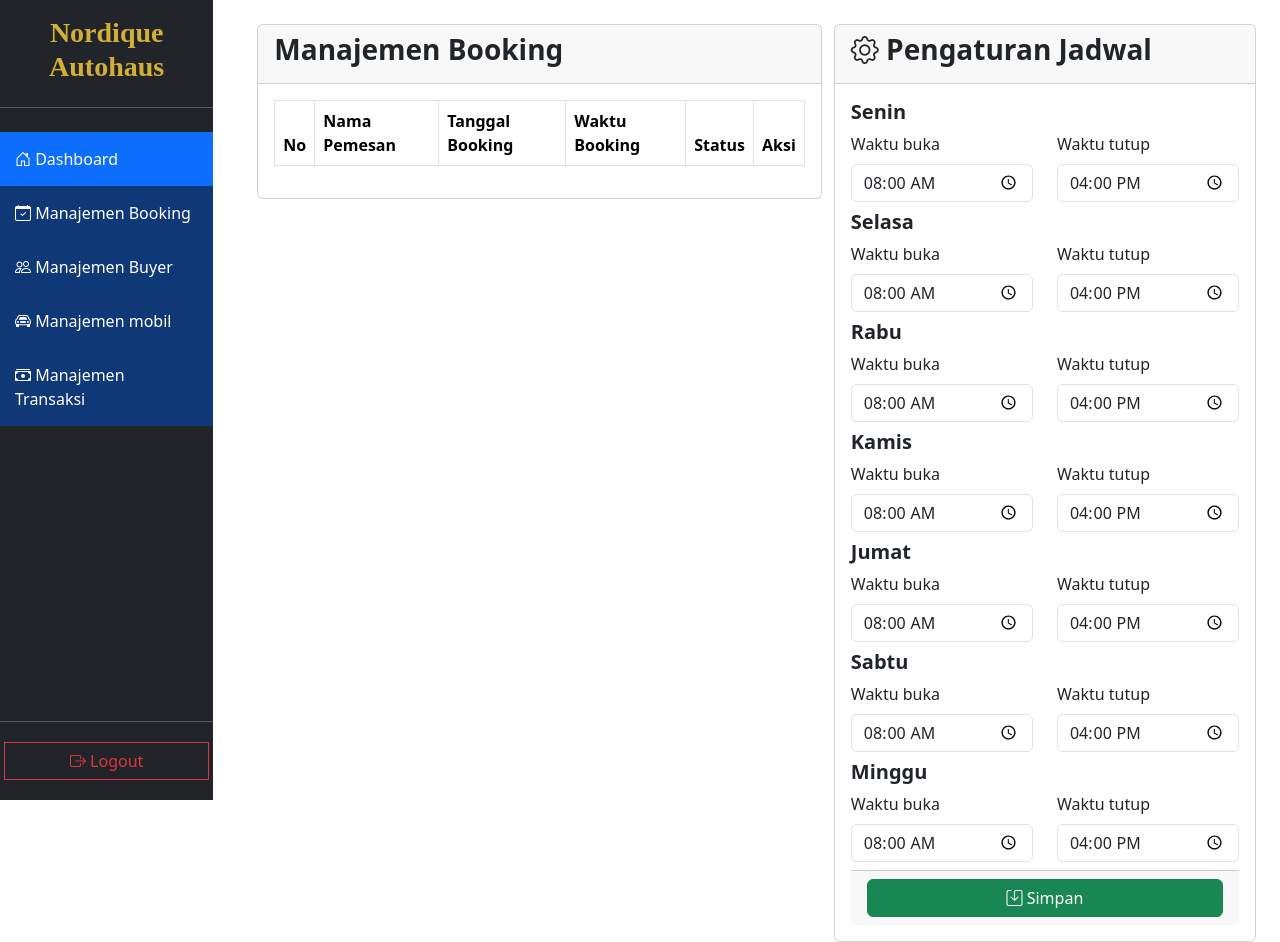
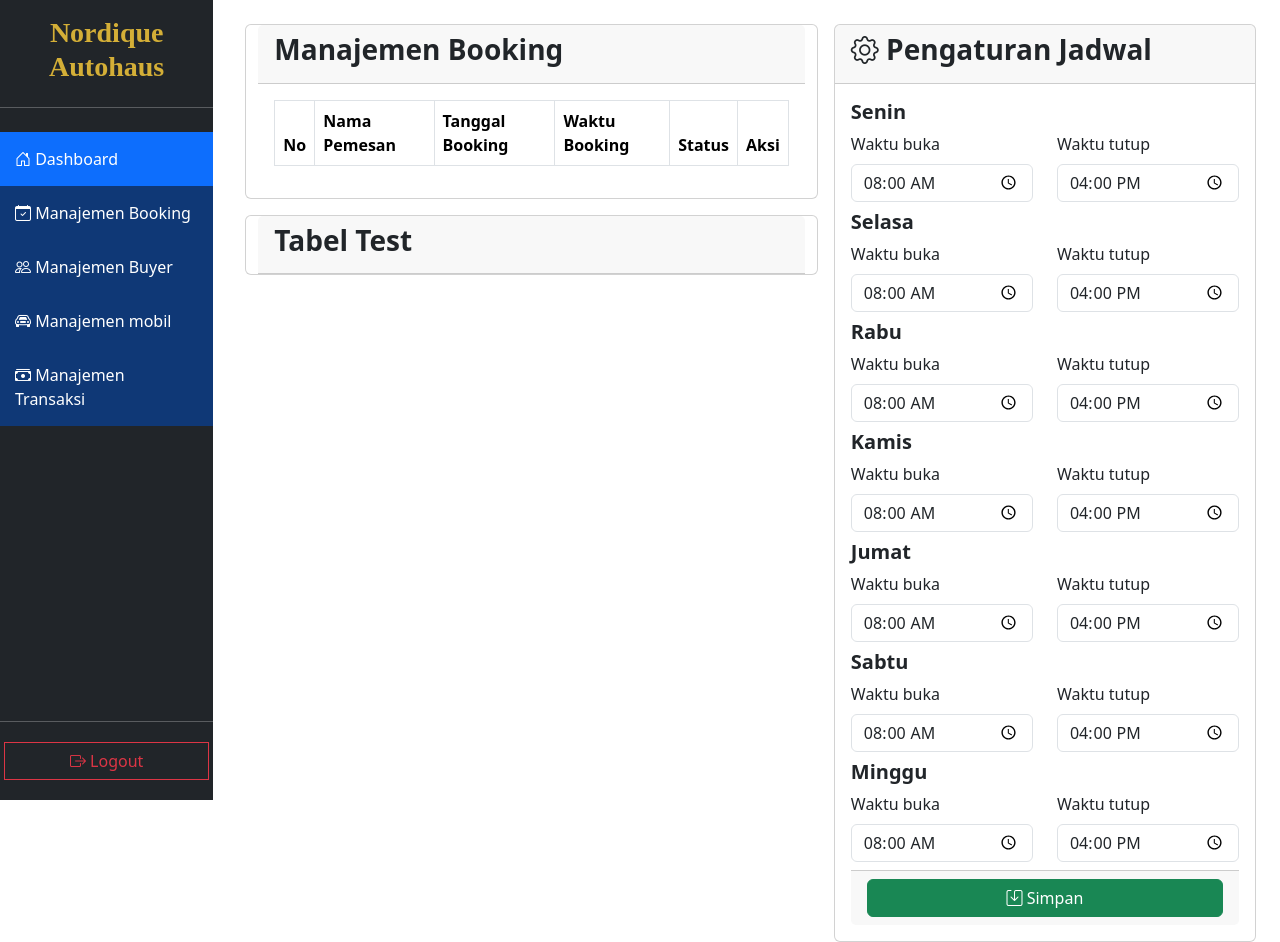
Before and after one commit to HSR777/showroom-mobil, a PHP site: page /manajemen-booking.php in a window 1280 px wide. Run offline with PHP 8.4, Linux system fonts and the light colour scheme; the visitor is signed in with stand-in values (Sample User, id 1); data comes from the database, SQL or seed files in the repository; data that the repository does not hold is empty.

Commit message:
Update manajemen-booking.php

```diff
--- a/views/admin/manajemen-booking.php
+++ b/views/admin/manajemen-booking.php
@@ -25,8 +25,11 @@ if (!isset($_SESSION['admin_logged_in']) || $_SESSION['admin_logged_in'] !== tru
 
         <!-- Wrapper start -->
         <div class="wrapper-content col-10 container-fluid ps-5">
-            <div class="row">
+            <div class="row gap-3">
                 <div class="col">
+
+                    <!-- card tabel 01 -->
+                    <div class="row mb-3">
                         <div class="card">
                             <div class="card-header">
                                 <h3 class="card-title">
@@ -59,7 +62,7 @@ if (!isset($_SESSION['admin_logged_in']) || $_SESSION['admin_logged_in'] !== tru
                                             $no = 1;
                                             $modals = [];
                                             while ($row = mysqli_fetch_assoc($q)) {
-                                        $nama = htmlspecialchars($row['nama_depan_calon_buyer'].' '.$row['nama_belakang_calon_buyer']);
+                                                $nama = htmlspecialchars($row['nama_depan_calon_buyer'] . ' ' . $row['nama_belakang_calon_buyer']);
                                                 $tanggal = htmlspecialchars($row['tanggal_jam_janjian']);
                                                 $waktu = date('H:i', strtotime($row['tanggal_jam_janjian']));
                                                 $status = htmlspecialchars($row['status_transaksi']);
@@ -139,10 +142,10 @@ if (!isset($_SESSION['admin_logged_in']) || $_SESSION['admin_logged_in'] !== tru
                                                             <div class="mb-3">
                                                                 <label for="status_transaksi_<?= $modal['id'] ?>" class="form-label">Status</label>
                                                                 <select class="form-select" id="status_transaksi_<?= $modal['id'] ?>" name="status_transaksi" required>
-                                              <option value="pending" <?= $modal['status']=='pending'?'selected':''; ?>>Pending</option>
-                                              <option value="on-going" <?= $modal['status']=='on-going'?'selected':''; ?>>On-Going</option>
-                                              <option value="selesai" <?= $modal['status']=='selesai'?'selected':''; ?>>Selesai</option>
-                                              <option value="batal" <?= $modal['status']=='batal'?'selected':''; ?>>Batal</option>
+                                                                    <option value="pending" <?= $modal['status'] == 'pending' ? 'selected' : ''; ?>>Pending</option>
+                                                                    <option value="on-going" <?= $modal['status'] == 'on-going' ? 'selected' : ''; ?>>On-Going</option>
+                                                                    <option value="selesai" <?= $modal['status'] == 'selesai' ? 'selected' : ''; ?>>Selesai</option>
+                                                                    <option value="batal" <?= $modal['status'] == 'batal' ? 'selected' : ''; ?>>Batal</option>
                                                                 </select>
                                                             </div>
                                                             <div class="alert alert-info" id="info-ongoing-<?= $modal['id'] ?>" style="display:none;">
@@ -180,6 +183,20 @@ if (!isset($_SESSION['admin_logged_in']) || $_SESSION['admin_logged_in'] !== tru
                                 </div>
                             </div>
                         </div>
+                    </div>
+                    <!-- card tabel 01 end -->
+
+                    <!-- card tabel 02 -->
+                    <div class="row">
+                        <div class="card">
+                            <div class="card-header">
+                                <h3 class="card-title">
+                                    <b>Tabel Test</b>
+                                </h3>
+                            </div>
+                        </div>
+                    </div>
+                    <!-- card tabel 02 end -->
                 </div>
                 <!-- card setting jadwal -->
                 <div class="col-auto card p-0">
@@ -253,7 +270,7 @@ if (!isset($_SESSION['admin_logged_in']) || $_SESSION['admin_logged_in'] !== tru
     <script>
         function handleSimpan(id) {
             // Ganti dengan AJAX jika ingin update status tanpa reload
-        if(confirm('Tandai booking ini sebagai selesai?')) {
+            if (confirm('Tandai booking ini sebagai selesai?')) {
                 window.location.href = '../../logics/admin/crud-booking.php?action=simpan&id=' + id;
             }
         }
```
Lines whose indentation alone changed are shown as unchanged.
